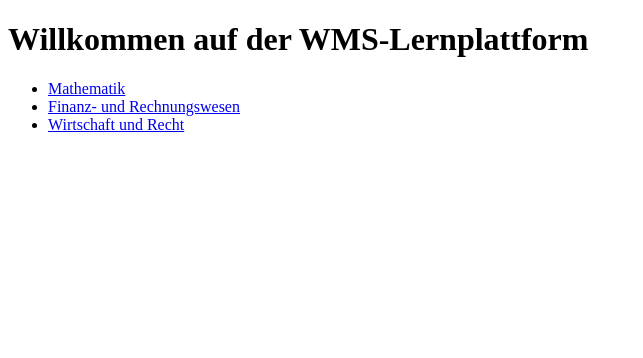
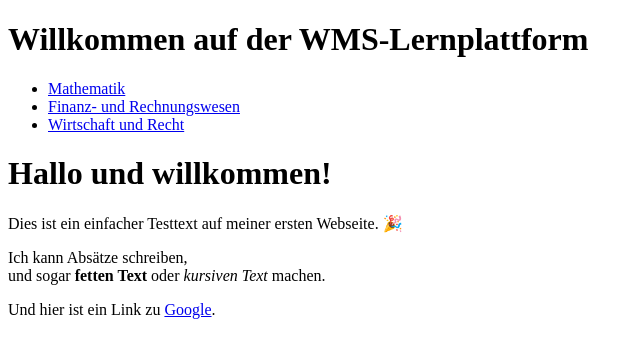
Before and after one commit to MeeCoon/wms-lernplattform, a plain HTML site: page index.html in a window 1280 px wide. Shown: the whole page, without its empty margins (0-643 px from the left). Drawn offline with Linux system fonts and the light colour scheme.

Commit message:
Update index.html

```diff
--- a/index.html
+++ b/index.html
@@ -11,5 +11,13 @@
     <li><a href="frw.html">Finanz- und Rechnungswesen</a></li>
     <li><a href="wur.html">Wirtschaft und Recht</a></li>
   </ul>
+  <h1>Hallo und willkommen!</h1>
+
+  <p>Dies ist ein einfacher Testtext auf meiner ersten Webseite. 🎉</p>
+
+  <p>Ich kann Absätze schreiben,<br>
+  und sogar <strong>fetten Text</strong> oder <em>kursiven Text</em> machen.</p>
+
+  <p>Und hier ist ein Link zu <a href="https://www.google.com">Google</a>.</p>
 </body>
 </html>
```
